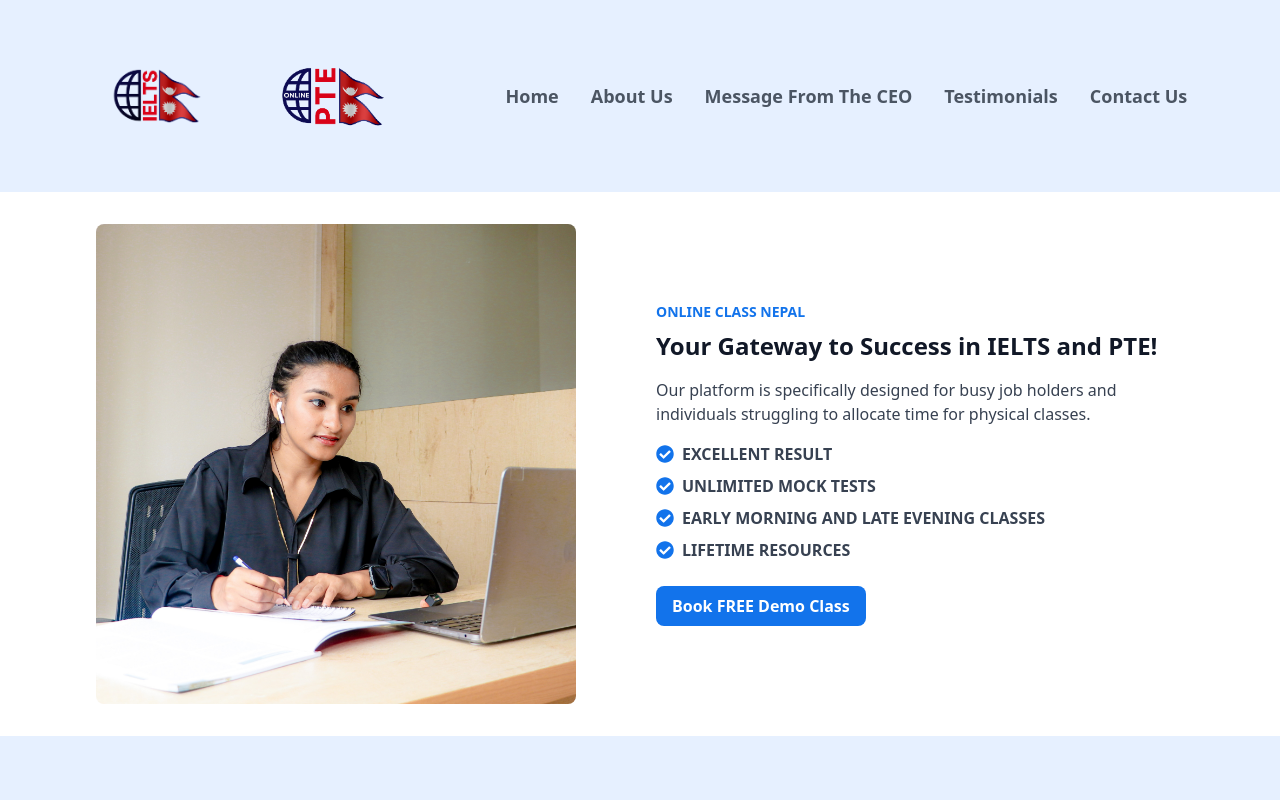
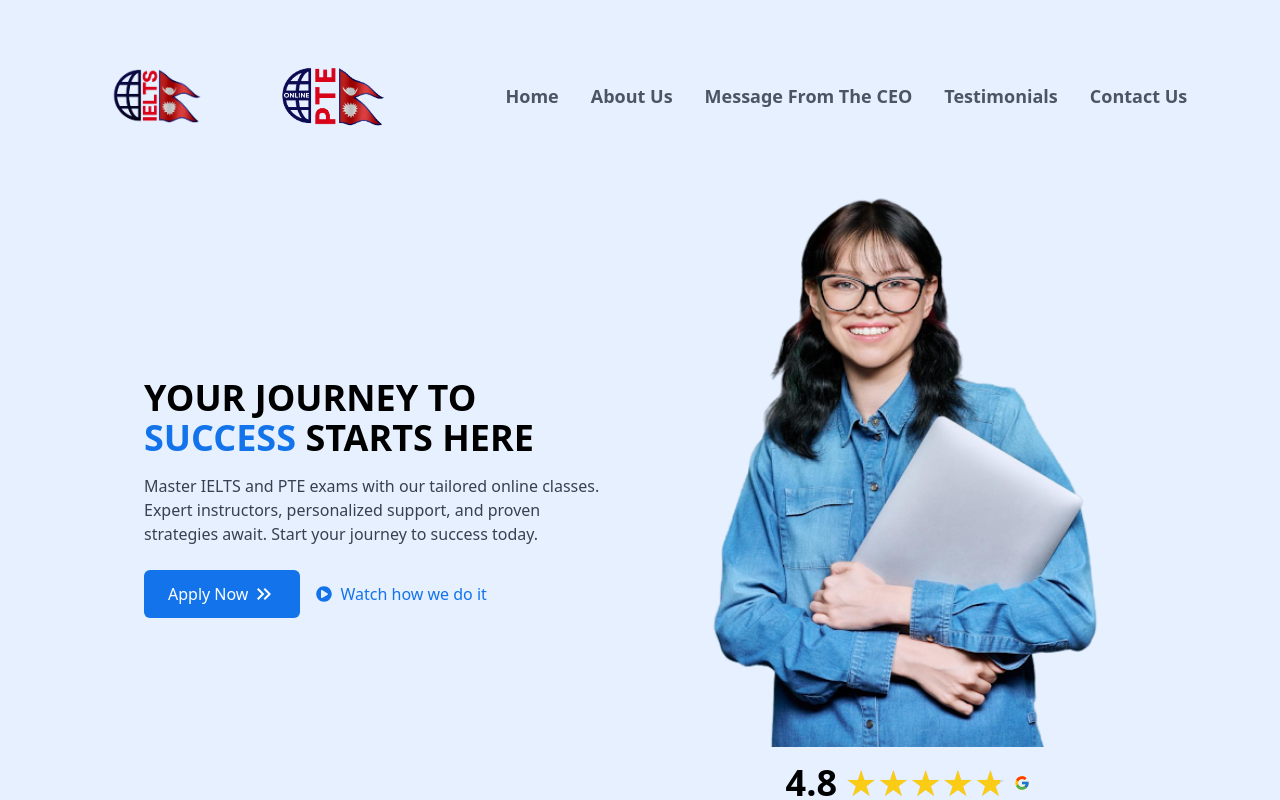
Before and after one commit to PiyushSharma0/nepal-ielts, a Next.js app: page / in a window 1280 px wide. Shown: the top 800 px of the page. Built offline with nearby package versions, Linux system fonts and the light colour scheme.

Commit message:
Homepage Base Ready

```diff
--- /dev/null
+++ b/components/HomePage.jsx
@@ -0,0 +1,65 @@
+import Image from "next/image";
+import Link from "next/link";
+import { FaPlayCircle } from "react-icons/fa";
+import { MdKeyboardDoubleArrowRight } from "react-icons/md";
+import { FcGoogle } from "react-icons/fc";
+
+const HomePage = () => {
+  return (
+    <section className="bg-[#E6F0FF] w-full">
+      <div className="container mx-auto px-36 gap-20 flex flex-col md:flex-row items-center justify-evenly">
+        <div className="md:w-1/2 text-center md:text-left">
+          <h1 className="text-4xl font-bold mb-4">
+            YOUR JOURNEY TO <span className="text-[#1273EB]">SUCCESS</span>{" "}
+            STARTS HERE
+          </h1>
+          <p className="text-gray-700 mb-6">
+            Master IELTS and PTE exams with our tailored online classes. Expert
+            instructors, personalized support, and proven strategies await.
+            Start your journey to success today.
+          </p>
+          <div className="flex justify-center md:justify-start space-x-4">
+            <Link
+              href="/apply"
+              className="bg-[#1273EB] flex gap-1 text-white px-6 py-3 rounded-md hover:bg-blue-600 transition"
+            >
+              Apply Now <MdKeyboardDoubleArrowRight className="text-2xl" />
+            </Link>
+            <Link href="/watch" className="flex gap-2 items-center text-[#1273EB]">
+              <FaPlayCircle />
+              <span>Watch how we do it</span>
+            </Link>
+          </div>
+        </div>
+        <div className="md:w-1/2 flex flex-col items-center">
+          <Image
+            src="/girl.png"
+            alt="Student Image"
+            width={400}
+            height={400}
+            className="rounded-md mb-4"
+          />
+          <div className="flex items-center space-x-2">
+            <div className="text-4xl font-semibold">4.8</div>
+            <div className="relative text-4xl">
+              <div className="text-gray-300">
+                ★★★★★
+              </div>
+              <div
+                className="absolute top-0 left-0 overflow-hidden text-yellow-400"
+                style={{ width: '96%' }}
+              >
+                ★★★★★
+              </div>
+            </div>
+            <div className="text-gray-700">
+              <FcGoogle />
+            </div>
+          </div>
+        </div>
+      </div>
+    </section>
+  );
+};
+
+export default HomePage;
--- a/pages/index.js
+++ b/pages/index.js
@@ -9,6 +9,7 @@ import SuccessStories from "@/components/SuccessStories";
 import Enroll from "@/components/Enroll";
 import Feedback from "@/components/Feedback";
 import Testimonials from "@/components/Testimonials";
+import HomePage from "@/components/HomePage";
 
 export default function index() {
   return (
@@ -19,6 +20,8 @@ export default function index() {
         {/* <Hero /> */}
       </div>
 
+
+      <HomePage />
       <About />
       <Stats />
       <SuccessStories />
```
